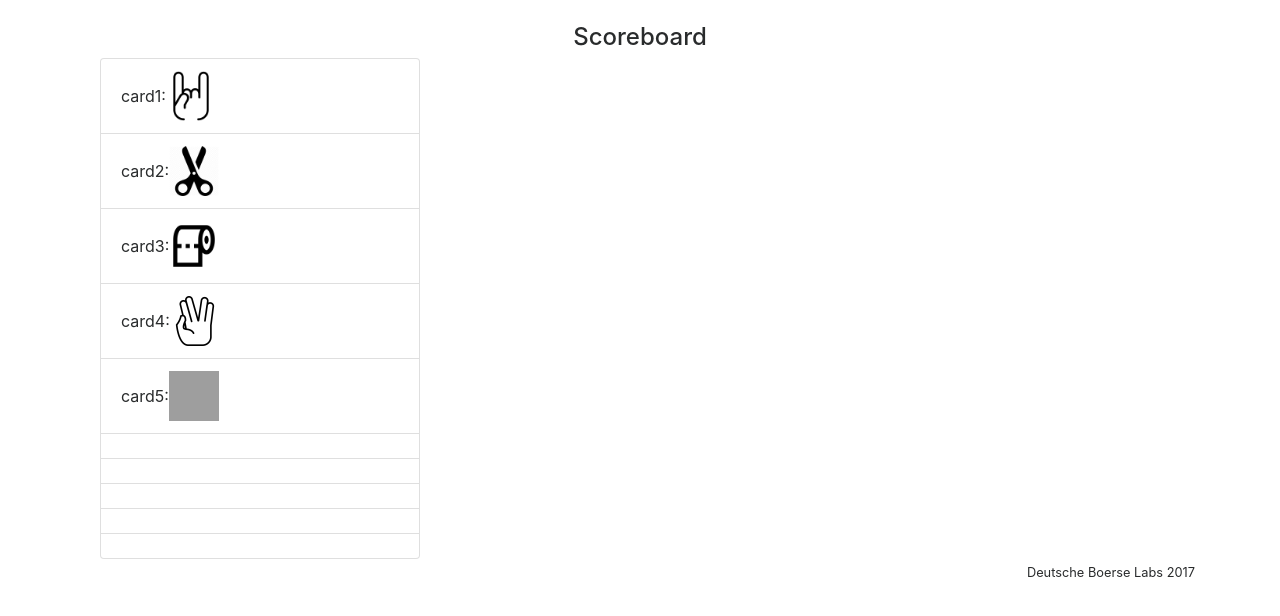
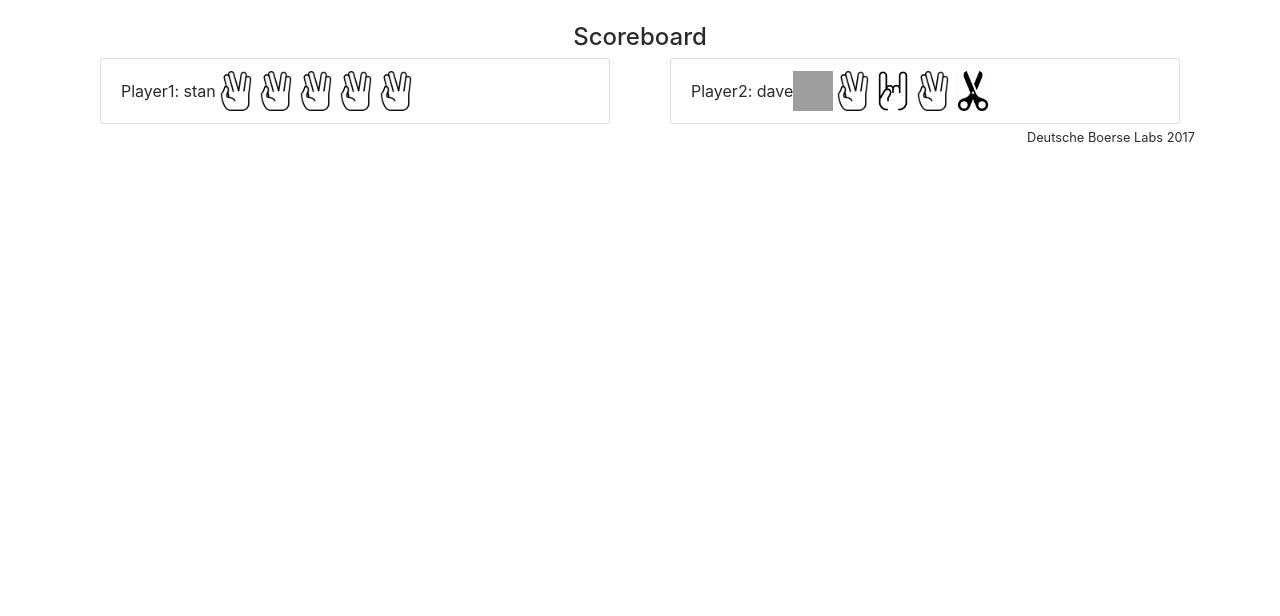
Before and after one commit to do-team/endleg-frontend, a web app: file page-history.html in a window 1280 px wide. Shown: the part 56-672 px from the top of the page. Run offline with its HTML, style and script files only (its server is not run), Linux system fonts and the light colour scheme; some libraries are stand-ins or nearby versions; grey boxes are pictures that could not be loaded.

Commit message:
Updated background graphic Modified History page (not finished yet) JSON Model updated (local file - testing purposes only)

```diff
--- a/example.json
+++ b/example.json
@@ -1,40 +1,22 @@
 {
-  "items": [
+  "player1": [
     {
-      "key"   : "card1",
-      "value" : "rock"
-    },{
-      "key"   : "card2",
-      "value" : "scissors"
-    },{
-      "key"   : "card3",
-      "value" : "paper"
-    },{
-      "key"   : "card4",
-      "value" : "spock"
-    },{
-      "key"   : "card5",
-      "value" : "lizard"
-    },{
-      "key"   : "card1",
-      "value" : "rock"
-    },{
-      "key"   : "card2",
-      "value" : "scissors"
-    },{
-      "key"   : "card3",
-      "value" : "paper"
-    },{
-      "key"   : "card4",
-      "value" : "spock"
-    },{
-      "key"   : "card5",
-      "value" : "lizard"
+      "name": "stan",
+      "card1": "spock",
+      "card2": "spock",
+      "card3": "spock",
+      "card4": "spock",
+      "card5": "spock"
     }
   ],
-  "obj": {
-    "number": 3.14e-6,
-    "enabled": true
-  },
-  "message": "This are the game results.."
-}
+  "player2": [
+    {
+      "name": "dave",
+      "card1": "lizard",
+      "card2": "spock",
+      "card3": "rock",
+      "card4": "spock",
+      "card5": "scissors"
+    }
+  ]
+ }
--- a/js/loadjson.js
+++ b/js/loadjson.js
@@ -2,59 +2,51 @@
 $(document).ready(function () {
     // $('#show-data').click(function () {
 
-        var showData0 = $('#show-player-0');
-        var counter = 0;
-
-        $.getJSON('example.json', function (data0) {
-            console.log(data0);
+        var showData1 = $('#show-player-1');
+        $.getJSON('example.json', function (data) {
 
             // Display card pictures
-            var items0 = data0.items.map(function (item0) {
-                counter += 1;
-                if (counter <= 5) {
-                    return item0.key + ': <img src="img/' + item0.value + '.png" height="50px" width="50px" align="center">';
-                }
+            var player1 = data.player1.map(function (item1) {
+                console.log(item1);
+                return 'Player1: ' + item1.name + '  ' +
+                    '<img src="img/' + item1.card1 + '.png" height="40px" width="40px" align="center">' +
+                    '<img src="img/' + item1.card2 + '.png" height="40px" width="40px" align="center">' +
+                    '<img src="img/' + item1.card3 + '.png" height="40px" width="40px" align="center">' +
+                    '<img src="img/' + item1.card4 + '.png" height="40px" width="40px" align="center">' +
+                    '<img src="img/' + item1.card5 + '.png" height="40px" width="40px" align="center">'
             });
+            showData1.empty();
 
-            showData0.empty();
+            var content = '<li href="#" class="list-group-item">' + player1.join('</li><li href="#" class="list-group-item">') + '</li>';
+            var list = $('<ul class="list-group">').html(content);
 
-            if (counter <= 5) {
-                console.log(counter);
-                var content0 = '<li href="#" class="list-group-item">' + items0.join('</li><li href="#" class="list-group-item">') + '</li>';
-                var list0 = $('<ul class="list-group">').html(content0);
-                showData0.append(list0);
-            }
-                var content0 = '<li href="#" class="list-group-item">' + items0.join('</li><li href="#" class="list-group-item">') + '</li>';
-                var list0 = $('<ul class="list-group">').html(content0);
-                showData0.append(list0);
-            // } else {
-            //     var content0 = '';
-            //     var list0 = $('</ul>').html(content0);
-            // }
-
-        });
-        showData0.text('Loading the JSON file.');
-
-
-        var showData1 = $('#show-player-1');
-
-        $.getJSON('example.json', function (data1) {
-        console.log(data1);
-
-        // Display card pictures
-        var items1 = data1.items.map(function (item1) {
-            return item1.key + ': <img src="img/' + item1.value + '.png" height="50px" width="50px" align="center">';
+            showData1.append(list);
         });
 
-        counter =+ 1;
-        showData1.empty();
+        showData1.text('Loading the JSON file.');
 
-        if ((items1.length) && (counter > 3)) {
-            var content1 = '<li href="#" class="list-group-item">' + items1.join('</li><li href="#" class="list-group-item">') + '</li>';
-            var list1 = $('<ul class="list-group">').html(content1);
-            showData1.append(list1);
-        }
-    });
-    showData1.text('Loading the JSON file.');
-    // });
+        // -----
+
+        var showData2 = $('#show-player-2');
+        $.getJSON('example.json', function (data) {
+
+            // Display card pictures
+            var player2 = data.player2.map(function (item2) {
+                console.log(item2);
+                return 'Player2: ' + item2.name + '<br>' +
+                    '<img src="img/' + item2.card1 + '.png" height="40px" width="40px" align="center">' +
+                    '<img src="img/' + item2.card2 + '.png" height="40px" width="40px" align="center">' +
+                    '<img src="img/' + item2.card3 + '.png" height="40px" width="40px" align="center">' +
+                    '<img src="img/' + item2.card4 + '.png" height="40px" width="40px" align="center">' +
+                    '<img src="img/' + item2.card5 + '.png" height="40px" width="40px" align="center">'
+            });
+            showData2.empty();
+
+            var content = '<li href="#" class="list-group-item">' + player2.join('</li><li href="#" class="list-group-item">') + '</li>';
+            var list = $('<ul class="list-group">').html(content);
+
+            showData2.append(list);
+        });
+
+        showData2.text('Loading the JSON file.');
 });
--- a/page-confirm-registration.html
+++ b/page-confirm-registration.html
@@ -30,9 +30,9 @@
 
 <body>
 
-<div class="jumbotron vertical-center" style="background: #525252; border-radius: 0px;">
+<div class="container full vertical-center">
 
-    <div class="container text-center" style="width: 300px;">
+    <div class="container-fluid text-center" style="width: 320px;">
         <br>
         <div class="row">
             <div class="col-md-12">
--- a/page-history.html
+++ b/page-history.html
@@ -67,11 +67,12 @@
 
 
     <div class="row">
-       <div class="col-md-4">
-        <div class="col text-center" id="show-player-0">Match RESULTS for Player1 will render here! </div>
+       <div class="col-md-6">
+            <div class="col text-center" id="show-player-1"> Match RESULTS for Player1 will render here </div>
        </div>
-        <div class="col-md-4">
-            <div class="col text-center" id="show-player-1">Match RESULTS for Player2 will render here! </div>
+
+        <div class="col-md-6">
+            <div class="col text-center" id="show-player-2"> Match RESULTS for Player2 will render here </div>
         </div>
     </div>
 
--- a/page-registration.html
+++ b/page-registration.html
@@ -37,9 +37,9 @@
 
 <body>
 
-<div class="jumbotron vertical-center" style="background: #525252; border-radius: 0px;">
+<div class="container full vertical-center">
 
-    <div class="container text-center" style="width: 300px;">
+    <div class="container-fluid text-center" style="width: 320px;">
         <br>
         <div class="row">
             <div class="col-md-12">
```
Also changed, not shown: css/styles.css (+14 -4 lines), index.html (+65 -5 lines), img/handbanner.jpg (added).
